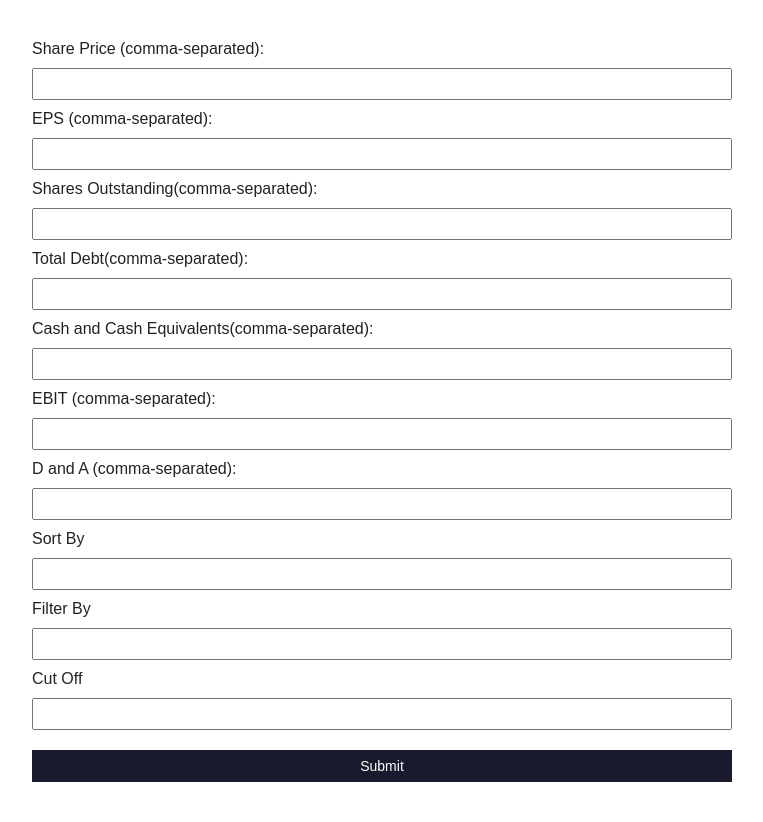
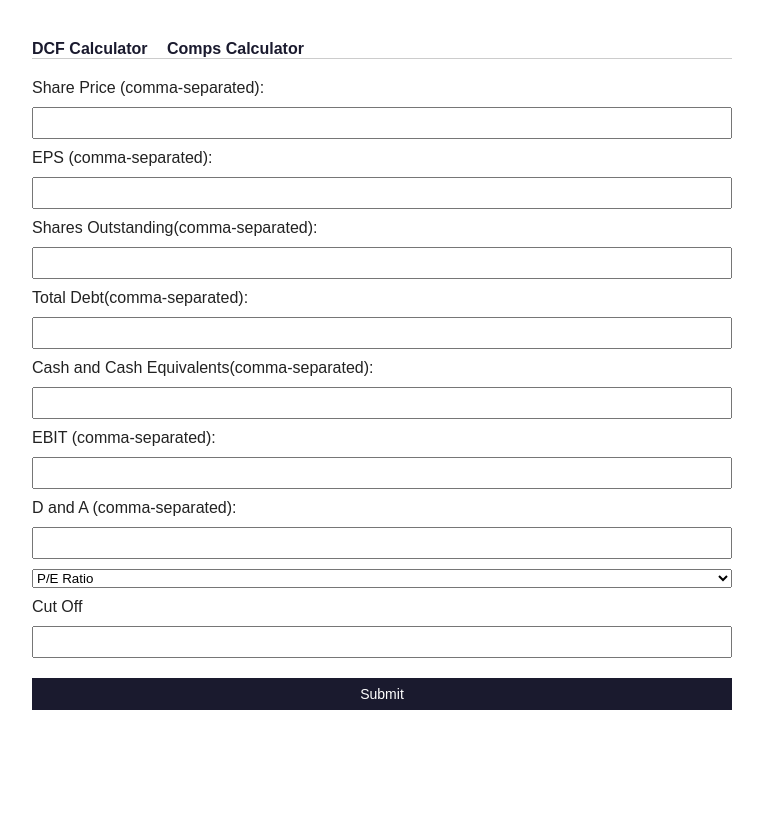
Before and after one commit to kartik-571/DCF-comps-valuation, a Flask app: page /comps in a window 1280 px wide. Shown: the whole page, without its empty margins (258-1021 px from the left). After the commit the page ends 710 px from the top, so only its background shows below. Run offline with Flask 3, Linux system fonts and the light colour scheme.

Commit message:
Replace sort_by/filter_by text inputs with dropdowns

```diff
--- a/static/style.css
+++ b/static/style.css
@@ -34,3 +34,20 @@ input[type="submit"] {
 input[type="submit"]:hover {
     background-color: #333;
 }
+
+nav {
+    margin-bottom: 20px;
+    paddding-bottom: 10px;
+    border-bottom: 1px solid #ccc;
+}
+
+nav a {
+    margin-right: 15px;
+    text-decoration: none;
+    color: #1a1a2e;
+    font-weight: bold;
+}
+nav a:hover{
+    text-decoration: underline;
+    color:blueviolet;
+}
--- a/templates/base.html
+++ b/templates/base.html
@@ -1,3 +1,7 @@
+<!--This DCF model was developed with the help of claude AI, and it was mainly used to help with understanding
+ financial terminology, equations and concepts as well as help with reviewing and pointing out potential bugs in code.
+ All the code and script was written, and tested by me-->
+
 <!DOCTYPE html>
 <html lang="en">
 <head>
@@ -5,6 +9,10 @@
     <link rel="stylesheet" href="{{ url_for('static', filename='style.css') }}">
 </head>
 <body>
+    <nav>
+        <a href="/">DCF Calculator</a>
+        <a href="/comps">Comps Calculator</a>
+    </nav>
     {% block content %}
     {% endblock %}
 </body>
--- a/templates/comps.html
+++ b/templates/comps.html
@@ -13,8 +13,10 @@
             Cash and Cash Equivalents(comma-separated): <input type="text" name="cash_and_cash_equivalents">
             EBIT (comma-separated): <input type="text" name="ebit">
             D and A (comma-separated): <input type="text" name="d_and_a">
-            Sort By <input type="text" name="sort_by">
-            Filter By <input type="text" name="filter_by">
+            <select name="sort_by">
+                <option value="pe_ratio">P/E Ratio </option>
+                <option value="ev_ebitda_ratio">EV/EBITDA Ratio</option>
+            </select>
             Cut Off <input type ="text" name="cut_off">
             <input type="submit" value="Submit">
             </form>
--- a/templates/dcf_result.html
+++ b/templates/dcf_result.html
@@ -20,8 +20,9 @@
     </table>
     <h2>Sensitivity Analysis Results</h2>
     <table>
+        <caption>Sensitivity Analysis: Rows = WACC, Columns = Terminal Growth Rates</caption>
         <tr>
-            <th>WACC</th>
+            <th>Your Result: {{ dcf_result.intrinsic_value_per_share }}</th>
             {% for terminal_growth, column in (sensitivity_table_result.values()|first).items() %}
             <th>{{ terminal_growth }}</th>
             {% endfor %}
```
